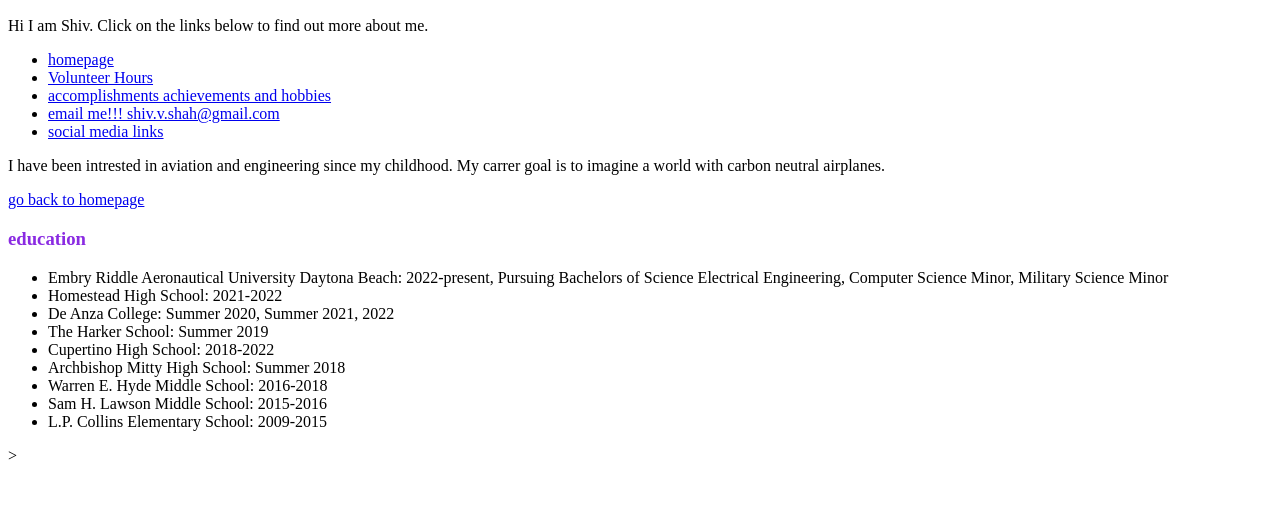
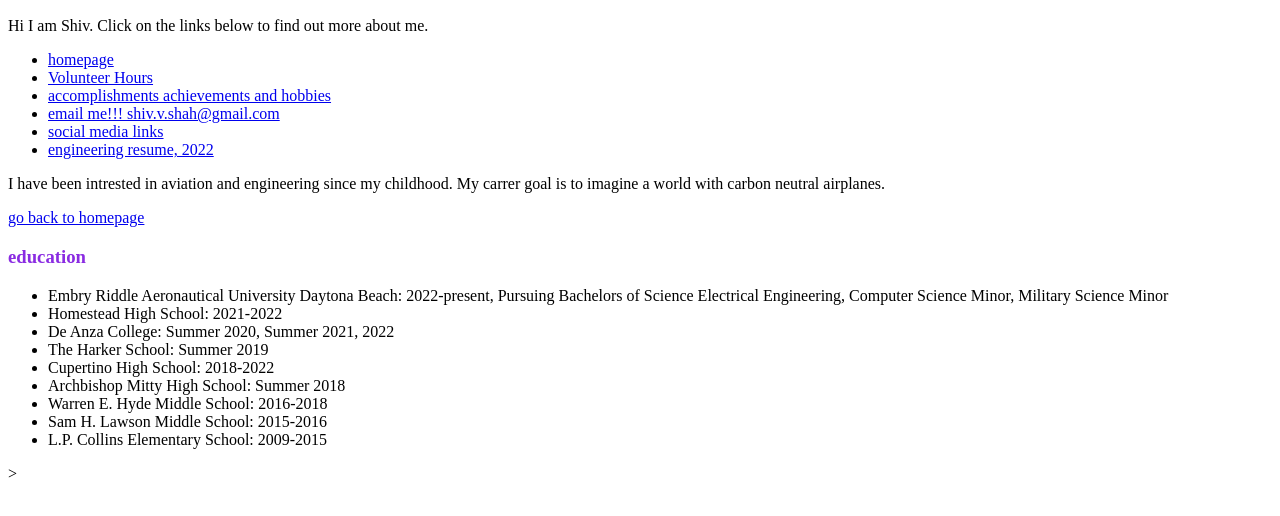
Before and after one commit to shiv-v-shah/information, a plain HTML site: page index.html in a window 1280 px wide. Shown: the part 96-612 px from the top of the page. Drawn offline with Linux system fonts and the light colour scheme.

Commit message:
Add files via upload

```diff
--- a/index.html
+++ b/index.html
@@ -15,6 +15,7 @@
 			<li><a href="accomplishments.html">accomplishments achievements and hobbies</a></li>
 			<li><a href="mailto:shiv.v.shah@gmail.com">email me!!! shiv.v.shah@gmail.com</a></li>
 			<li><a href="https://linktr.ee/legionofboom._.35">social media links</a></li>
+			<li><a href="https://docs.google.com/document/d/1zn6ynTsd-PM16GmUUjtSIybpDaQxeFCYaPlVDEIdK-0/edit">engineering resume, 2022</a></li>
 		</ul>
 		<div>I have been intrested in aviation and engineering since my childhood. My carrer goal is to imagine a world with carbon neutral airplanes.</div>
 		<div></p><a href="index.html">go back to homepage</a></div>
```
